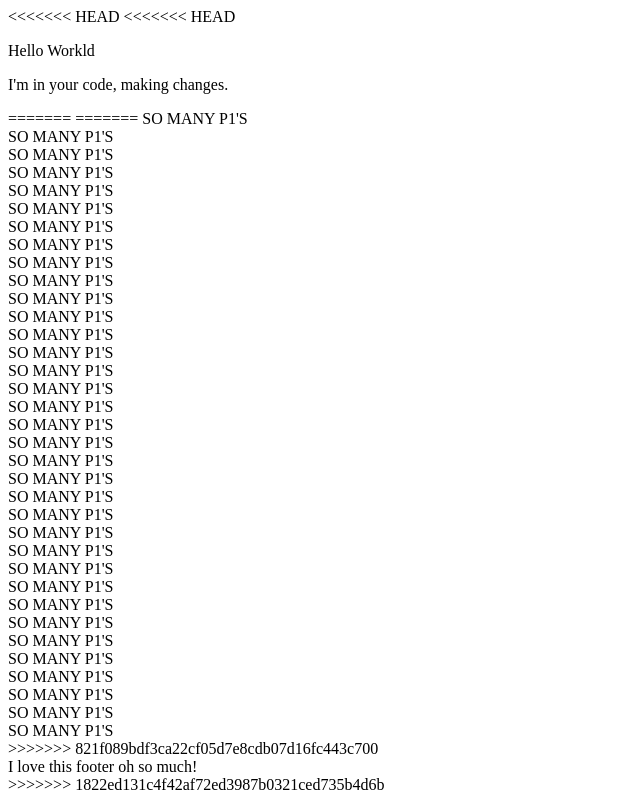
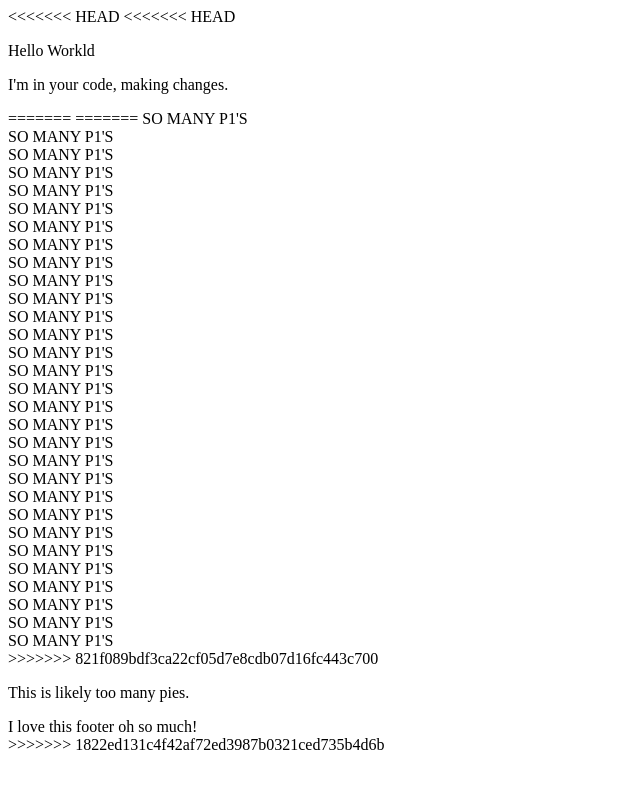
Before and after one commit to SeanDBon/TeamTestRepo, a website: page public/index.html in a window 1280 px wide. Shown: the whole page, without its empty margins (0-640 px from the left). Drawn offline with nearby package versions, Linux system fonts and the light colour scheme.

Commit message:
I really messed with this

```diff
--- a/public/index.html
+++ b/public/index.html
@@ -43,12 +43,10 @@
     <p1> SO MANY P1'S </p1><br>
     <p1> SO MANY P1'S </p1><br>
     <p1> SO MANY P1'S </p1><br>
-    <p1> SO MANY P1'S </p1><br>
-    <p1> SO MANY P1'S </p1><br>
-    <p1> SO MANY P1'S </p1><br>
-    <p1> SO MANY P1'S </p1><br>
-    <p1> SO MANY P1'S </p1><br>
 >>>>>>> 821f089bdf3ca22cf05d7e8cdb07d16fc443c700
+<p>
+  This is likely too many pies.
+</p>
   <footer>
     I love this footer oh so much!
   </footer>
```
